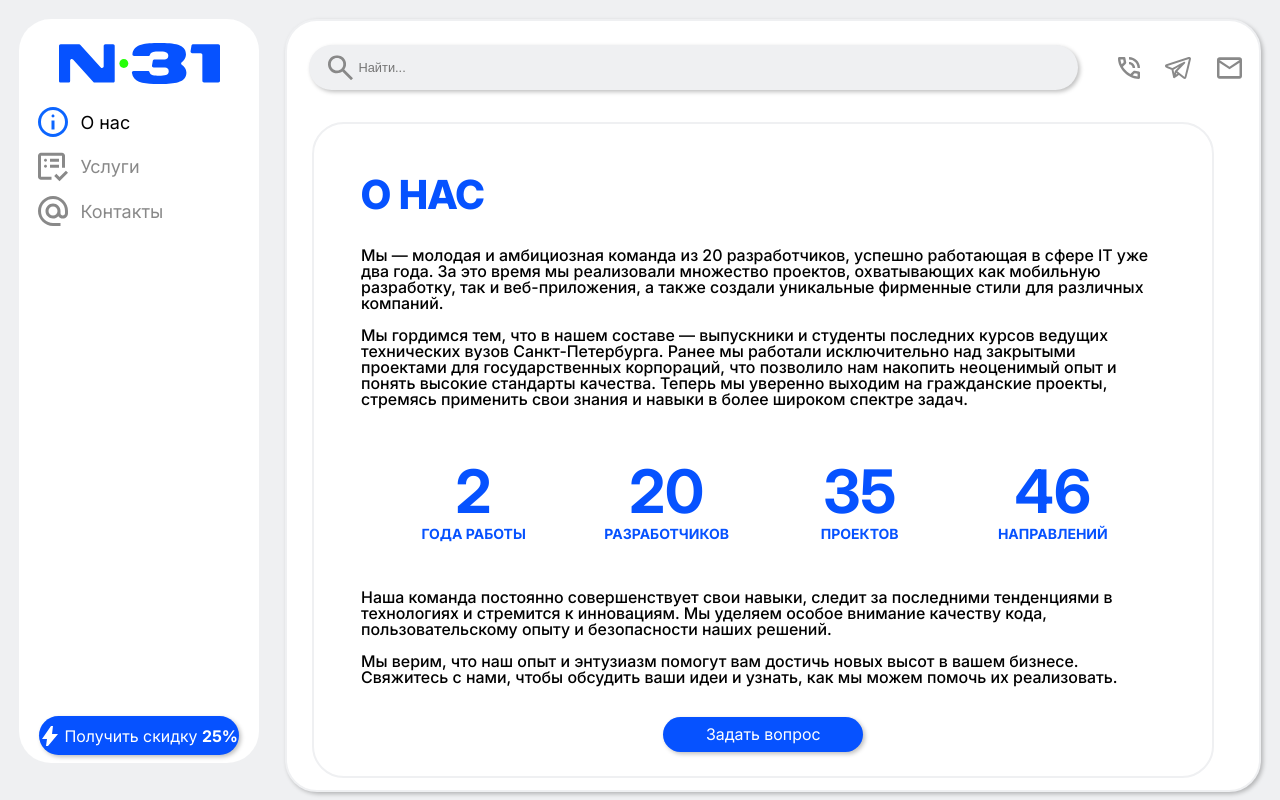
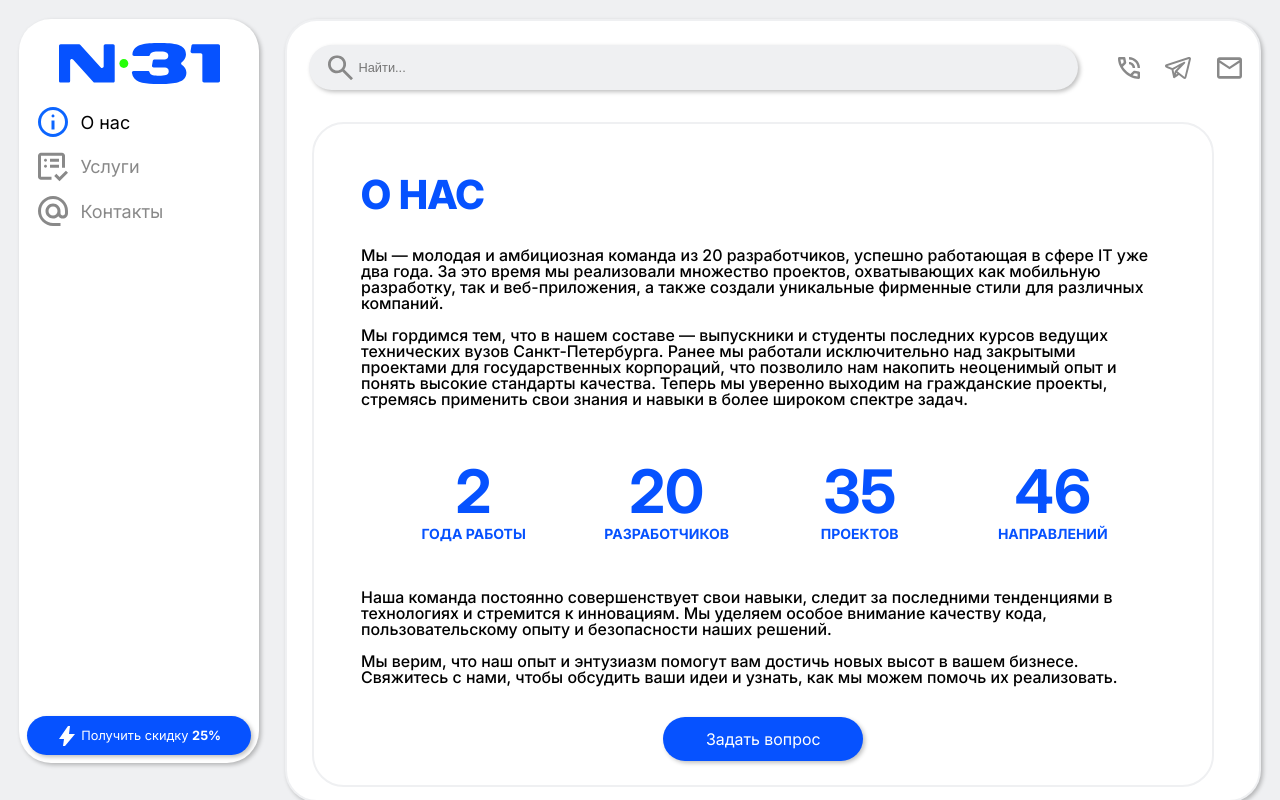
Before and after one commit to helennn123433/visitka_freelance, a Vue app: page /#/ in a window 1280 px wide. Built offline with nearby package versions, Linux system fonts and the light colour scheme.

Commit message:
пофиксил кнопку в about us

```diff
--- a/src/components/aboutUs/AboutUs.vue
+++ b/src/components/aboutUs/AboutUs.vue
@@ -101,6 +101,7 @@ import MyCard from '@/components/aboutUs/MyCard.vue';
 
 .btn {
   align-self: center;
+  padding: 1.5vh;
 }
 
 @media (max-width: 730px) {
--- a/src/components/sidebar/SidebarComponent.vue
+++ b/src/components/sidebar/SidebarComponent.vue
@@ -79,7 +79,7 @@ function toggle(section: string) {
 }
 </script>
 
-<style>
+<style scoped>
 .main {
   display: flex;
   margin: 1.5vw 1.5vw 0 1.5vw;
@@ -113,6 +113,7 @@ function toggle(section: string) {
   min-width: 8vh;
   background-color: white;
   border-radius: 32px;
+  box-shadow: 2px 2px 4px 0 rgba(0, 0, 0, 0.25);
 }
 
 .btn {
```
